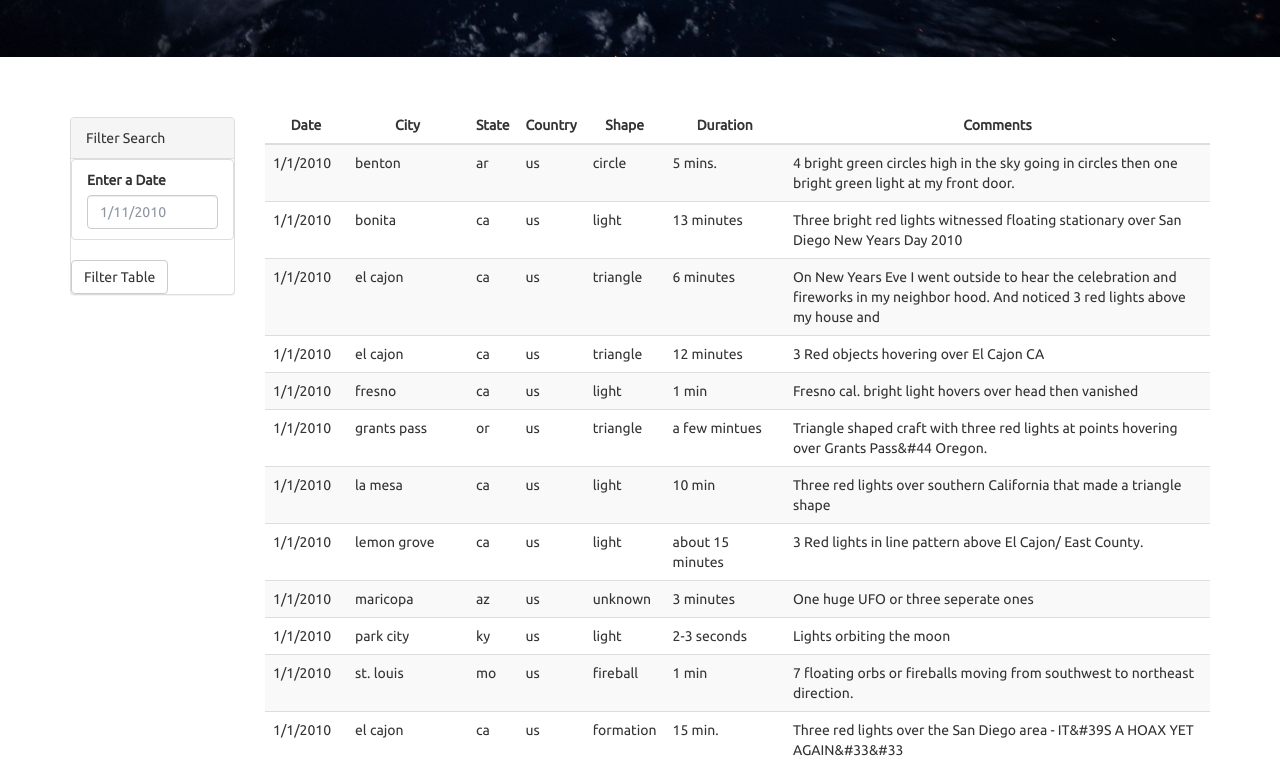
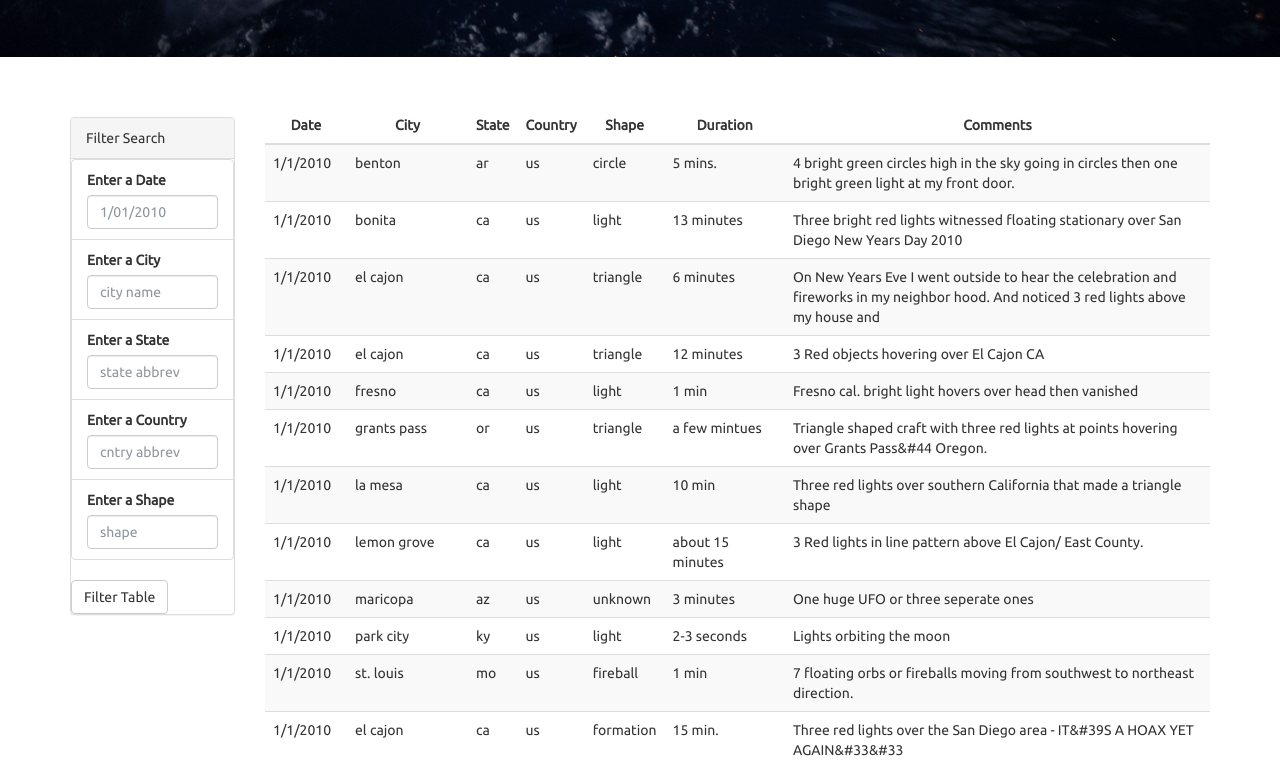
Before and after one commit to thompsle154/javascript-UFO-site-webpage, a plain HTML site: page UFO-level-1/index.html in a window 1280 px wide. Shown: the part 555-1315 px from the top of the page. Drawn offline with nearby package versions, Linux system fonts and the light colour scheme.

Commit message:
added more filters

```diff
--- a/UFO-level-1/index.html
+++ b/UFO-level-1/index.html
@@ -37,7 +37,23 @@
                     <ul class="list-group" id="filters">
                       <li class="filter list-group-item">
                         <label for="date">Enter a Date</label>
-                        <input class="form-control" id="datetime" type="text" placeholder="1/11/2010">
+                        <input class="form-control" id="datetime" type="text" placeholder="1/01/2010">
+                      </li>
+                      <li class="filter list-group-item">
+                        <label for="city">Enter a City</label>
+                        <input class="form-control" id="city" type="text" placeholder="city name">
+                      </li>
+                      <li class="filter list-group-item">
+                        <label for="state">Enter a State</label>
+                        <input class="form-control" id="state" type="text" placeholder="state abbrev">
+                      </li>
+                      <li class="filter list-group-item">
+                        <label for="country">Enter a Country</label>
+                        <input class="form-control" id="country" type="text" placeholder="cntry abbrev">
+                      </li>
+                      <li class="filter list-group-item">
+                        <label for="shape">Enter a Shape</label>
+                        <input class="form-control" id="shape" type="text" placeholder="shape">
                       </li>
                     </ul>
                   </div>
--- a/UFO-level-1/static/js/app.js
+++ b/UFO-level-1/static/js/app.js
@@ -44,6 +44,10 @@ function submitForm() {
 
     //Select the input element and get the raw HTML node
     var inputElement = d3.select('#datetime');
+    var InputElement = d3.select('#city');
+    var iNputElement = d3.select('#state');
+    var inPutElement = d3.select('#country');
+    var inpUtElement = d3.select('#shape');
 
     //Get the value property of the input element
     var inputValue = inputElement.property('value');
@@ -52,6 +56,10 @@ function submitForm() {
     console.log(tableData);
 
     var filteredData = tableData.filter(sighting => sighting.datetime === inputValue);
+    var filteredData = tableData.filter(sighting => sighting.city === inputValue);
+    var filteredData = tableData.filter(sighting => sighting.state === inputValue);
+    var filteredData = tableData.filter(sighting => sighting.country === inputValue);
+    var filteredData = tableData.filter(sighting => sighting.shape === inputValue);
 
     console.log(filteredData);
 
```
